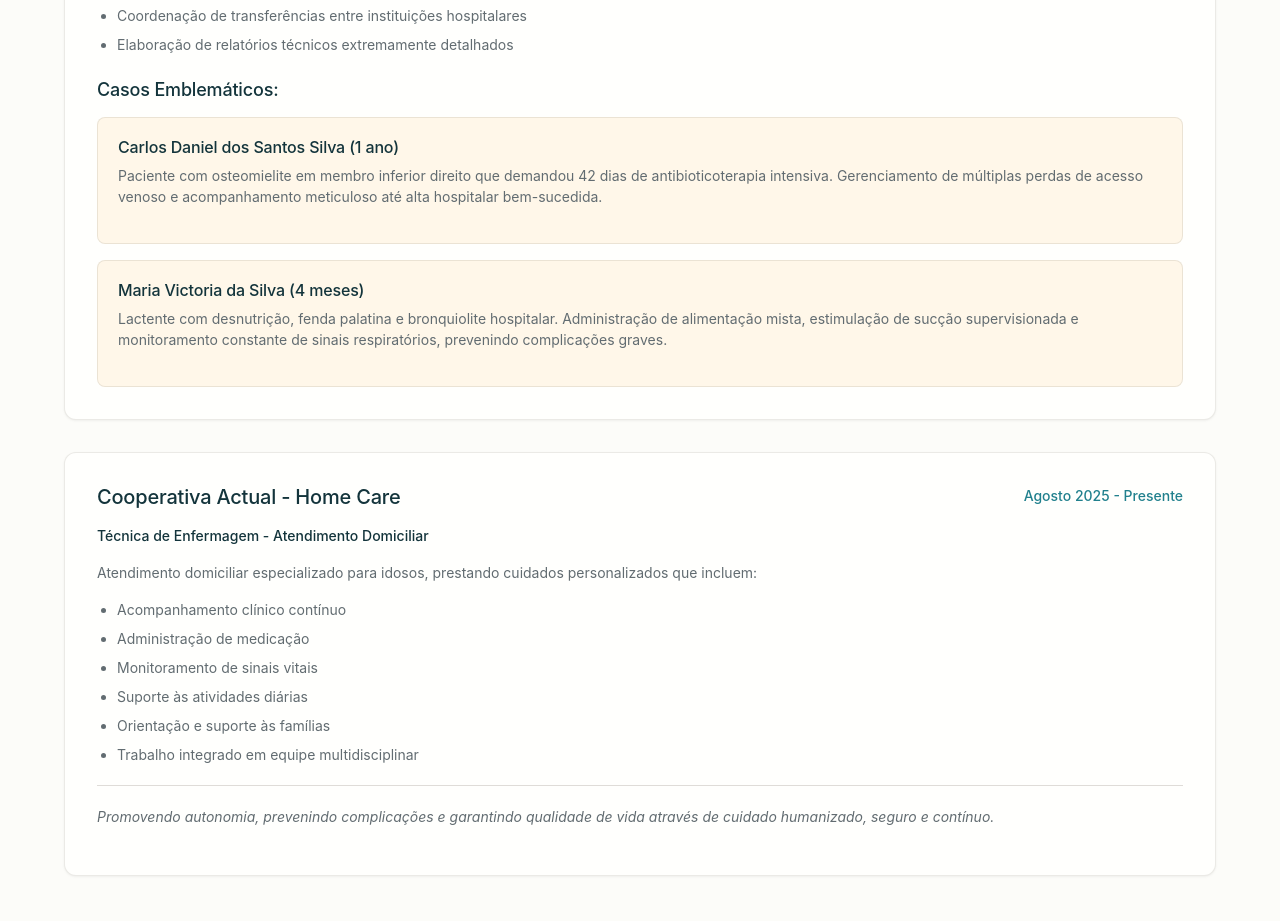
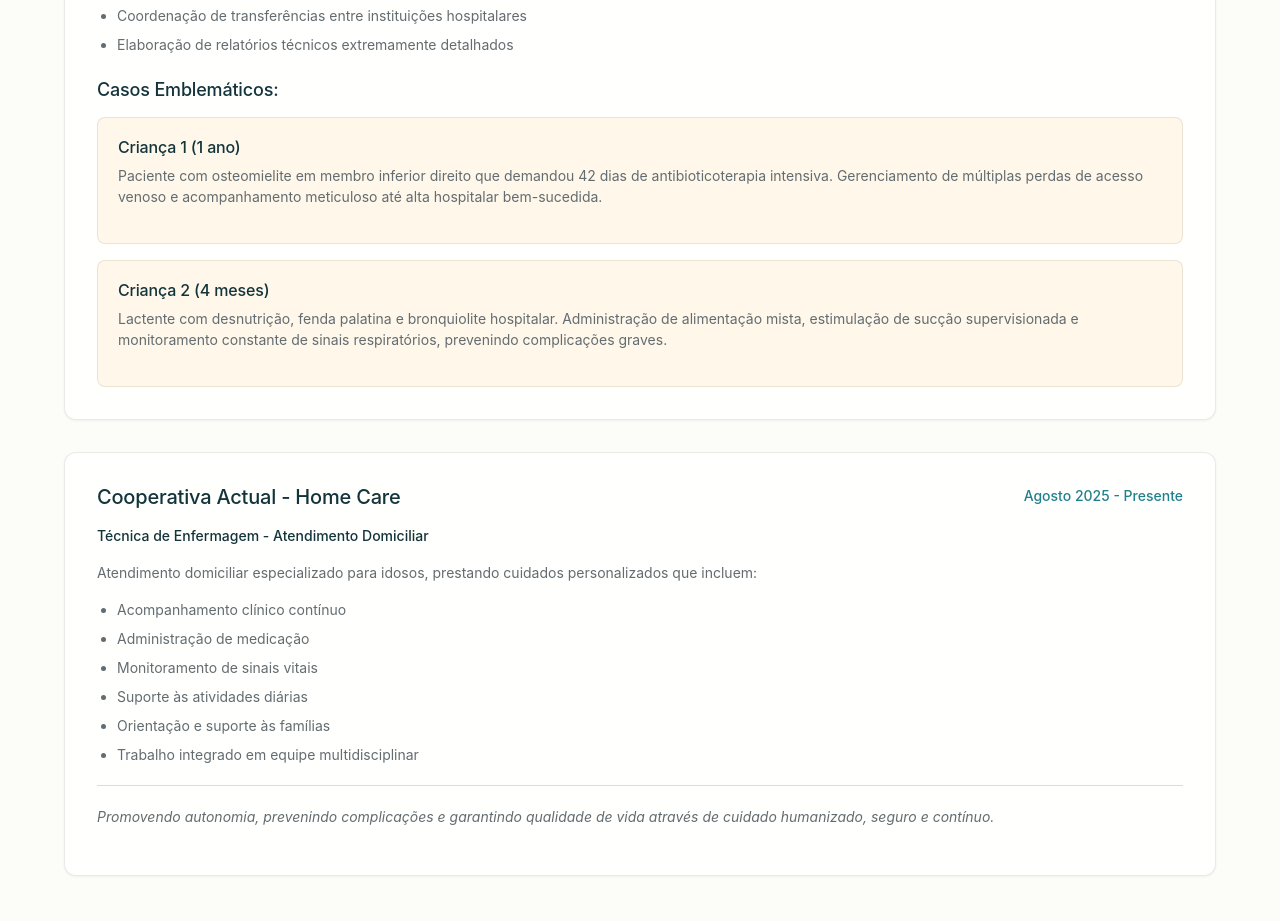
Before and after one commit to Zadoque/Natalia-Oliveira-Santos, a plain HTML site: page index.html in a window 1280 px wide. Shown: the part 2780-3701 px from the top of the page. Drawn offline with Linux system fonts and the light colour scheme; grey boxes are pictures that could not be loaded; a web font is replaced by a local one.

Commit message:
Update case study names in index.html

```diff
--- a/index.html
+++ b/index.html
@@ -146,11 +146,11 @@
                     <div class="case-studies">
                         <h4>Casos Emblemáticos:</h4>
                         <div class="case-card">
-                            <h5>Carlos Daniel dos Santos Silva (1 ano)</h5>
+                            <h5>Criança 1 (1 ano)</h5>
                             <p>Paciente com osteomielite em membro inferior direito que demandou 42 dias de antibioticoterapia intensiva. Gerenciamento de múltiplas perdas de acesso venoso e acompanhamento meticuloso até alta hospitalar bem-sucedida.</p>
                         </div>
                         <div class="case-card">
-                            <h5>Maria Victoria da Silva (4 meses)</h5>
+                            <h5>Criança 2 (4 meses)</h5>
                             <p>Lactente com desnutrição, fenda palatina e bronquiolite hospitalar. Administração de alimentação mista, estimulação de sucção supervisionada e monitoramento constante de sinais respiratórios, prevenindo complicações graves.</p>
                         </div>
                     </div>
```
